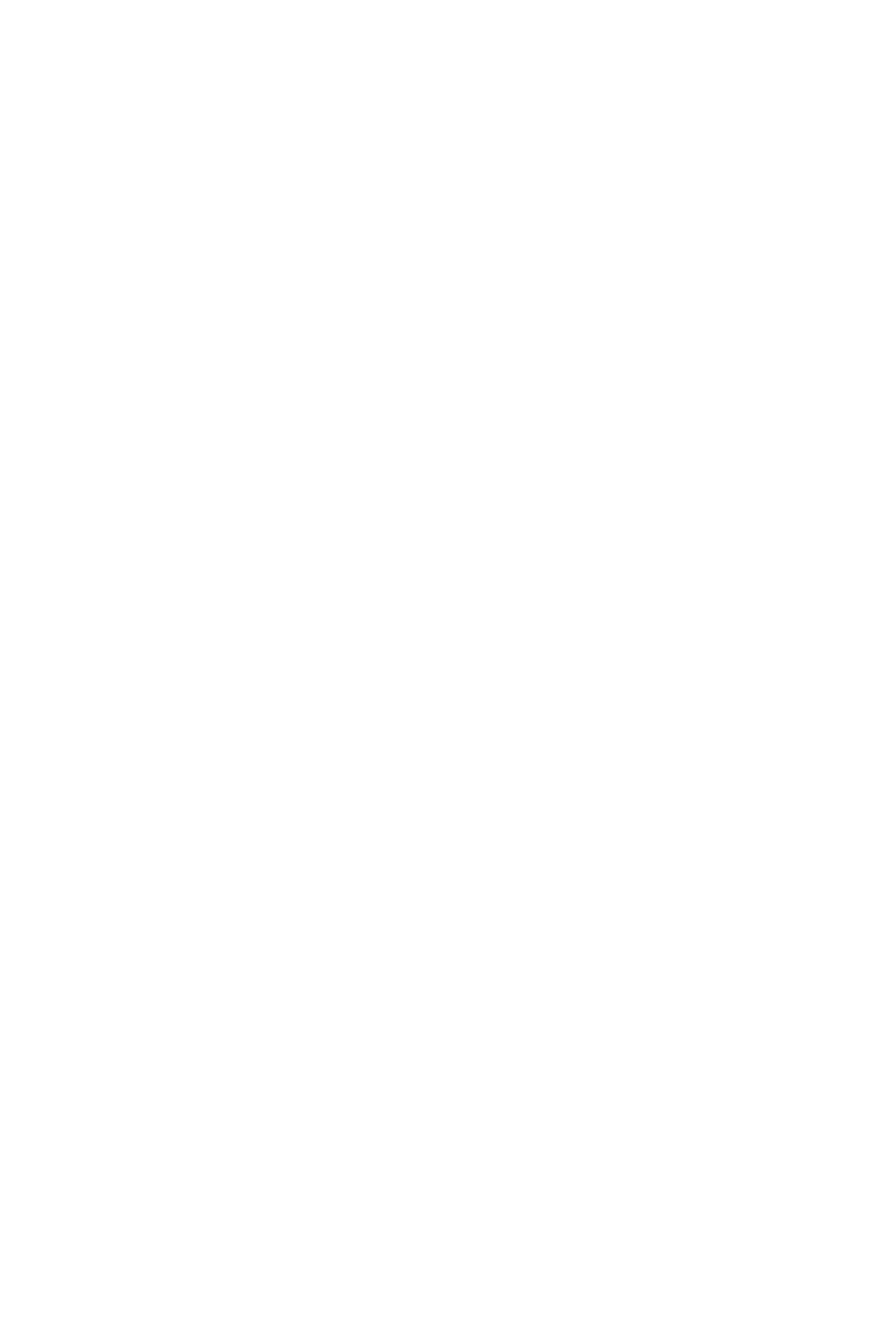
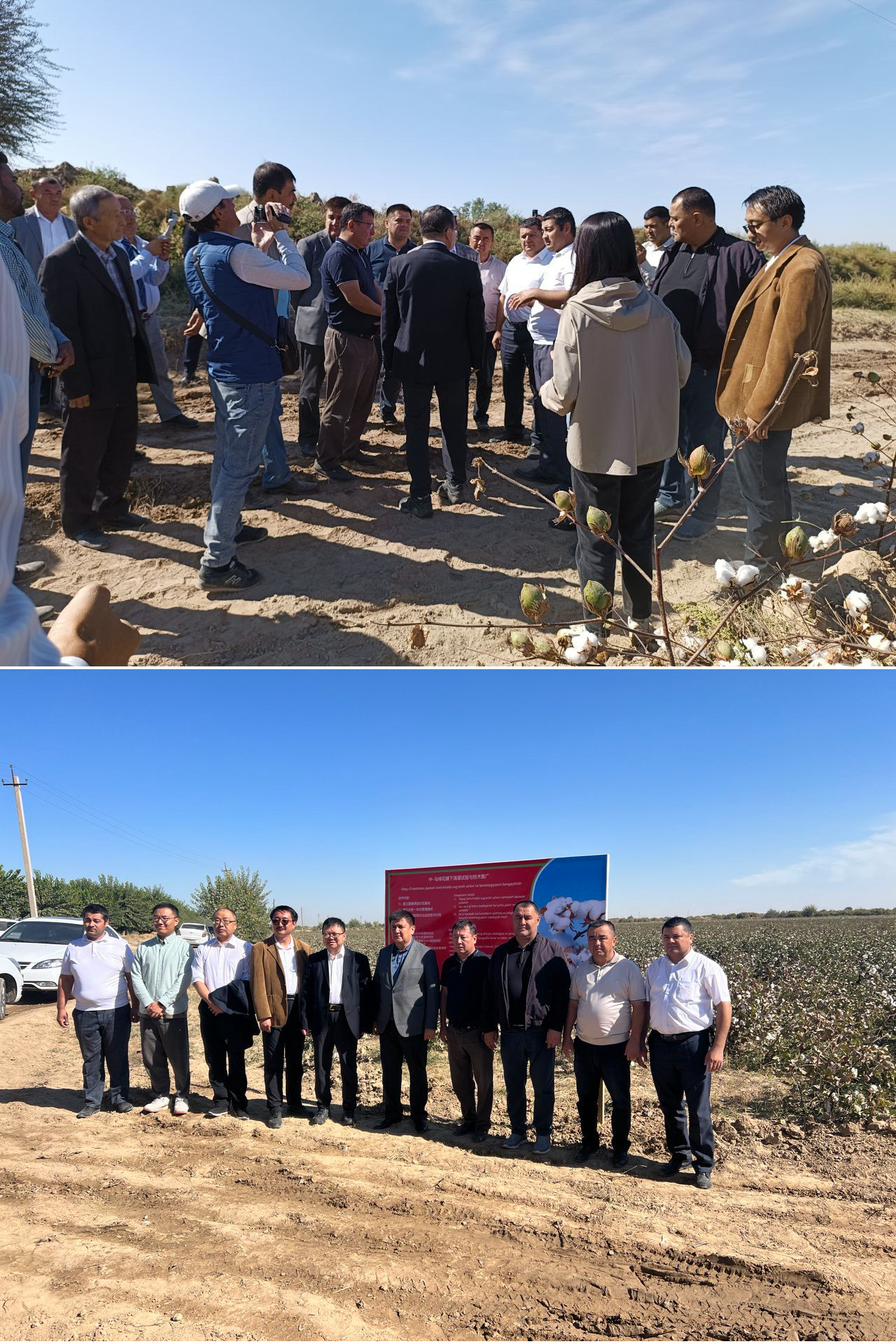
Before and after one commit to YusufjonAbdumajidov/YakGuz, a React (Create React App) app: page / in a window 1280 px wide. Shown: the part 1672-3592 px from the top of the page at 70% size. Before the commit the page ends 1664 px from the top, so only its background shows below. Built offline with nearby package versions, Linux system fonts and the light colour scheme.

Commit message:
images placed

```diff
--- a/src/Components/Hamkorlik.jsx
+++ b/src/Components/Hamkorlik.jsx
@@ -1,4 +1,6 @@
-import React from 'react'
+import React from 'react';
+import hamkor1 from "../assets/hamkor1.jpg";
+import hamkor2 from "../assets/hamkor2.jpg";
 
 const Hamkorlik = () => {
   return (
@@ -9,7 +11,10 @@ const Hamkorlik = () => {
         <p>Koson tumani Guvalak xududidagi "Kelajak oq oltin" fermer xujaligining paxta maydoniga "O'zbekiston-Xitoy paxtani tomchilatib sug'orish sinovi va texnologiyasini kengaytirish" loyixasi doirasida 2021 yilda Xitoy davlatida chigit olib kelib qadalgan edi.</p>
         <p>Ushbu loyixa Xitoy fanlar akademiyasining Shinjon ekologiya va geografiya insituti, Xitoy fanlar akademiyasi Geografik fanlar va tabiiy resurslarini tadqiq qilish insituti, O'zbekistan Respublikasi Suv hujaligi vazirligi, Irrigatsiya va suv muammolari ilmiy-tadqiqot insituti, Xinjiang Insitute of Ecology and Geography, Chinece academy of Sciences (XIEG) va Genetika va usimliklar eksperimental biologiyasi insituti, Amu-Qashqadaryo itxb hamkorlikda amalga oshirilgan edi.</p>
       </section>
-      <section></section>
+      <section>
+        <img src={hamkor1} alt="" />
+        <img src={hamkor2} alt="" />
+      </section>
     </div>
   )
 }
```
Also changed, not shown: src/assets/hamkor1.jpg (added), src/assets/hamkor2.jpg (added).
